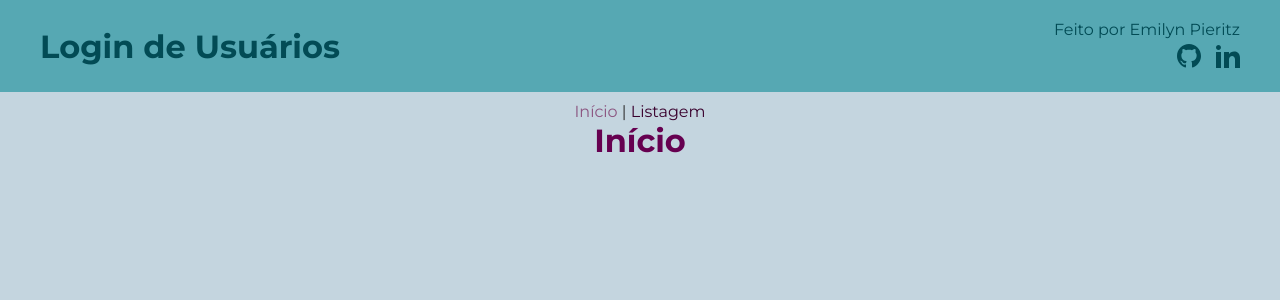
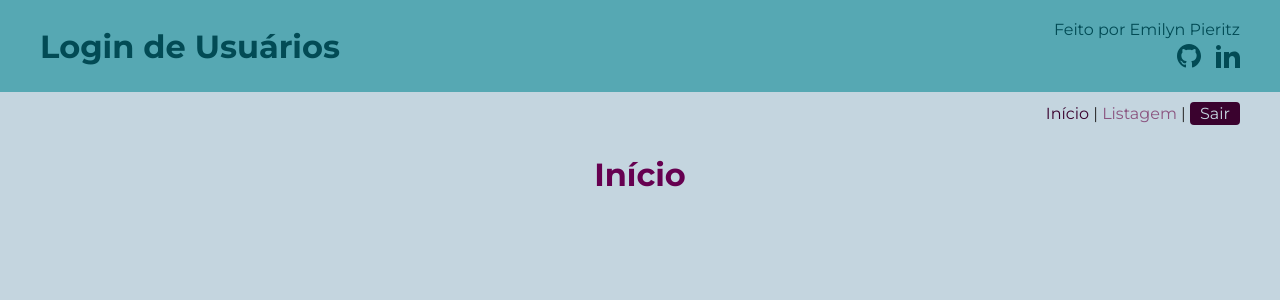
Before and after one commit to ecpieritz/user-login, a Vue app: page / in a window 1280 px wide. Shown: the top 300 px of the page. Built offline with nearby package versions, Linux system fonts and the light colour scheme; no server answers; sample sign-in values are in the browser's storage.

Commit message:
Added Logout button

```diff
--- a/src/App.vue
+++ b/src/App.vue
@@ -1,14 +1,32 @@
 <template>
   <Header />
+  <nav v-if="$store.state.user">
+    <router-link to="/">Início</router-link> |
+    <router-link class="active" to="/list">Listagem</router-link> |
+    <button @click="$store.dispatch('logout')">Sair</button>
+  </nav>
   <router-view/>
 </template>
 
 <script>
 import Header from './components/Header.vue';
+import { onBeforeMount } from 'vue';
+import { useStore } from 'vuex';
 
 export default {
   components: {
     Header
+  },
+  setup(){
+    const store = useStore()
+
+    onBeforeMount(()=>{
+      store.dispatch('fetchUser')
+    })
+
+    // return{
+    //   user: store.state.user
+    // }
   }
 }
 
@@ -33,6 +51,9 @@ body{
     color: $primary-color;
   }
   nav{
+    text-align: end;
+    margin-bottom: 30px;
+    margin-right: 40px;
     a{
       color: $dark-primary-color;
       text-decoration: none;
@@ -41,6 +62,21 @@ body{
         color: $light-primary-color;
       }
     }
+
+    button{
+      border: none;
+      border-radius: 4px;
+      padding: 2px 10px;
+      font-family: Montserrat;
+      font-size: 16px;
+      color: $bg-color;
+      background-color: $dark-primary-color;
+
+      &:hover{
+        cursor: pointer;
+        background-color: $primary-color;
+      }
+    }
   }
 }
 </style>
--- a/src/store/index.js
+++ b/src/store/index.js
@@ -78,5 +78,18 @@ export default createStore({
       router.push('/')
     },
 
+    fetchUser ({commit}){
+      auth.onAuthStateChanged(async user =>{
+        if(user === null){
+          commit('CLEAR_USER')
+        } else{
+          commit('SET_USER', user)
+
+          if(router.isReady() && router.currentRoute.value.path === '/login'){
+            router.push('/')
+          }
+        }
+      })
+    }
   }
 })
--- a/src/views/HomeView.vue
+++ b/src/views/HomeView.vue
@@ -1,8 +1,4 @@
 <template>
-  <nav>
-    <router-link class="active" to="/">Início</router-link> |
-    <router-link to="/list">Listagem</router-link>
-  </nav>
   <main class="home">
     <h1>Início</h1>
   </main>
--- a/src/views/ListView.vue
+++ b/src/views/ListView.vue
@@ -1,8 +1,5 @@
 <template>
-  <nav>
-    <router-link to="/">Início</router-link> |
-    <router-link class="active" to="/list">Listagem</router-link>
-  </nav>
+
   <main class="list">
     <h1>Lista de usuários</h1>
   </main>
```
